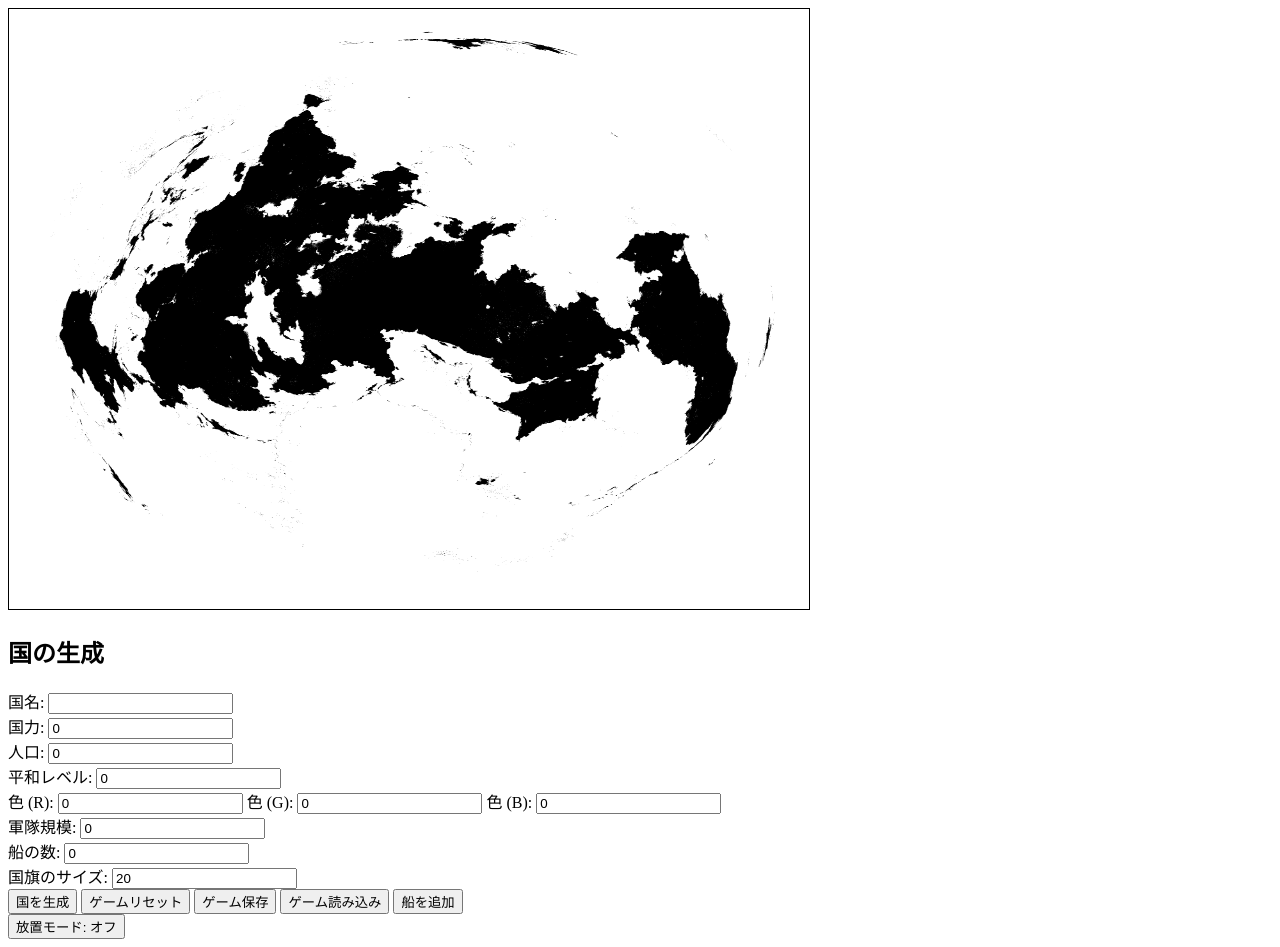
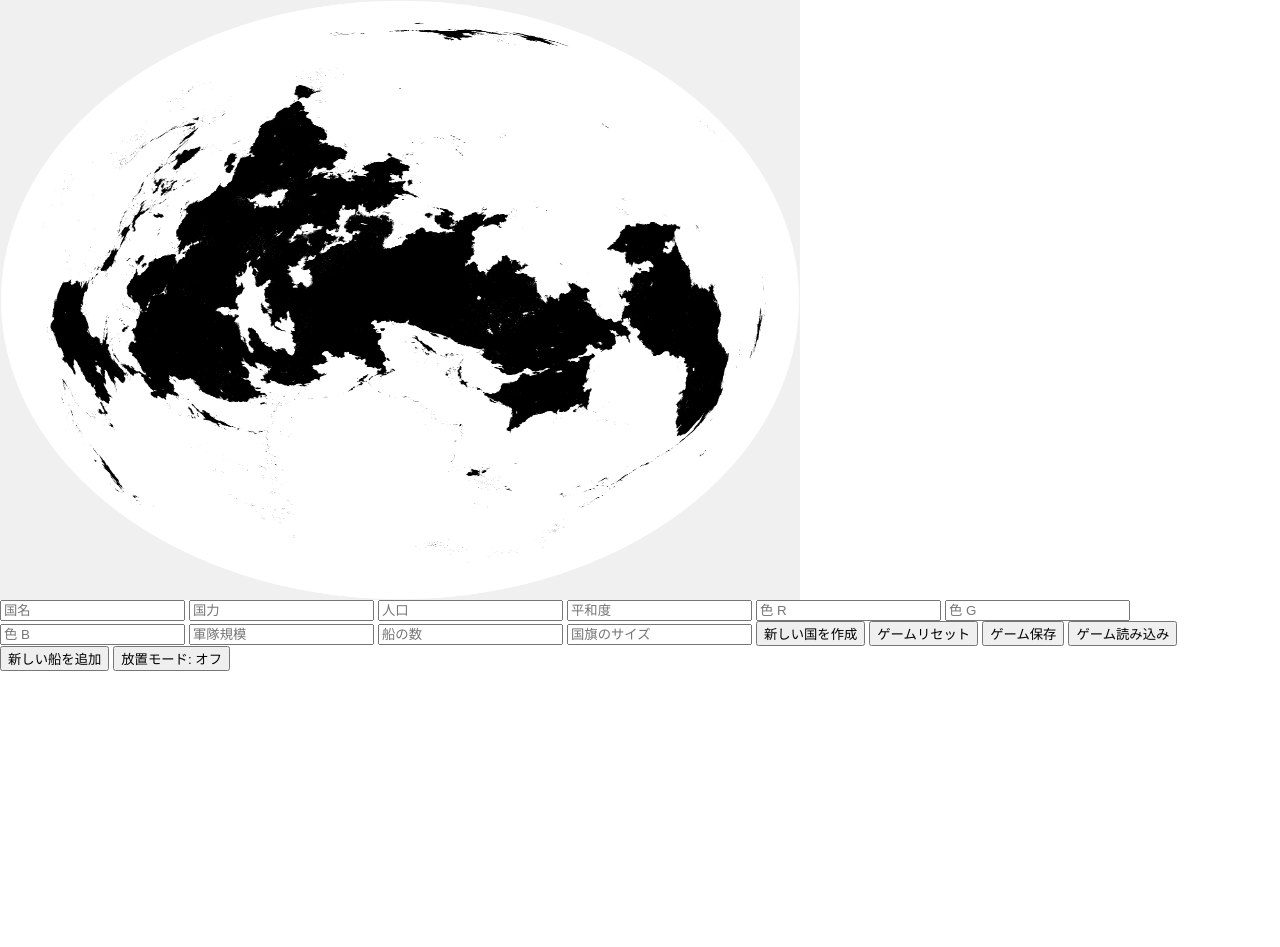
Before and after one commit to Sakalt/wolhistlia, a plain HTML site: page index.html in a window 1280 px wide. After the commit the page ends 800 px from the top, so only its background shows below. Drawn offline with Linux system fonts and the light colour scheme.

Commit message:
Update index.html

```diff
--- a/index.html
+++ b/index.html
@@ -3,68 +3,51 @@
 <head>
     <meta charset="UTF-8">
     <meta name="viewport" content="width=device-width, initial-scale=1.0">
-    <title>国生成ゲーム</title>
+    <title>ゲーム</title>
     <style>
+        body {
+            margin: 0;
+            padding: 0;
+            overflow: hidden;
+        }
         #gameCanvas {
-            border: 1px solid #000;
+            display: block;
+            background: #f0f0f0; /* 背景色（オプション） */
         }
         #notification {
-            position: fixed;
-            top: 0;
-            left: 0;
-            width: 100%;
-            background-color: #f00;
+            position: absolute;
+            top: 10px;
+            left: 10px;
+            padding: 10px;
+            background: rgba(0, 0, 0, 0.7);
             color: #fff;
-            text-align: center;
-            padding: 10px;
+            border-radius: 5px;
             display: none;
-        }
-        .control-panel {
-            margin-top: 10px;
         }
     </style>
 </head>
 <body>
     <canvas id="gameCanvas" width="800" height="600"></canvas>
     <div id="notification"></div>
-    <div class="control-panel">
-        <h2>国の生成</h2>
-        <label for="nationName">国名:</label>
-        <input type="text" id="nationName">
-        <br>
-        <label for="nationStrength">国力:</label>
-        <input type="number" id="nationStrength" value="0">
-        <br>
-        <label for="nationPopulation">人口:</label>
-        <input type="number" id="nationPopulation" value="0">
-        <br>
-        <label for="nationPeaceLevel">平和レベル:</label>
-        <input type="number" id="nationPeaceLevel" value="0">
-        <br>
-        <label for="nationColorR">色 (R):</label>
-        <input type="number" id="nationColorR" value="0" max="255">
-        <label for="nationColorG">色 (G):</label>
-        <input type="number" id="nationColorG" value="0" max="255">
-        <label for="nationColorB">色 (B):</label>
-        <input type="number" id="nationColorB" value="0" max="255">
-        <br>
-        <label for="nationArmySize">軍隊規模:</label>
-        <input type="number" id="nationArmySize" value="0">
-        <br>
-        <label for="nationShips">船の数:</label>
-        <input type="number" id="nationShips" value="0">
-        <br>
-        <label for="flagSize">国旗のサイズ:</label>
-        <input type="number" id="flagSize" value="20">
-        <br>
-        <button id="createNation">国を生成</button>
-        <button id="resetGame">ゲームリセット</button>
-        <button id="saveGame">ゲーム保存</button>
-        <button id="loadGame">ゲーム読み込み</button>
-        <button id="addShip">船を追加</button>
-        <br>
-        <button id="toggleIdleMode">放置モード: オフ</button>
-    </div>
+
+    <input type="text" id="nationName" placeholder="国名">
+    <input type="number" id="nationStrength" placeholder="国力">
+    <input type="number" id="nationPopulation" placeholder="人口">
+    <input type="number" id="nationPeaceLevel" placeholder="平和度">
+    <input type="number" id="nationColorR" placeholder="色 R" max="255">
+    <input type="number" id="nationColorG" placeholder="色 G" max="255">
+    <input type="number" id="nationColorB" placeholder="色 B" max="255">
+    <input type="number" id="nationArmySize" placeholder="軍隊規模">
+    <input type="number" id="nationShips" placeholder="船の数">
+    <input type="number" id="flagSize" placeholder="国旗のサイズ">
+
+    <button id="createNation">新しい国を作成</button>
+    <button id="resetGame">ゲームリセット</button>
+    <button id="saveGame">ゲーム保存</button>
+    <button id="loadGame">ゲーム読み込み</button>
+    <button id="addShip">新しい船を追加</button>
+    <button id="toggleIdleMode">放置モード: オフ</button>
+
     <script src="game.js"></script>
 </body>
 </html>
```
